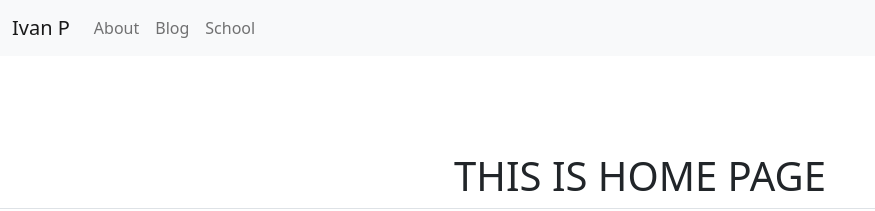
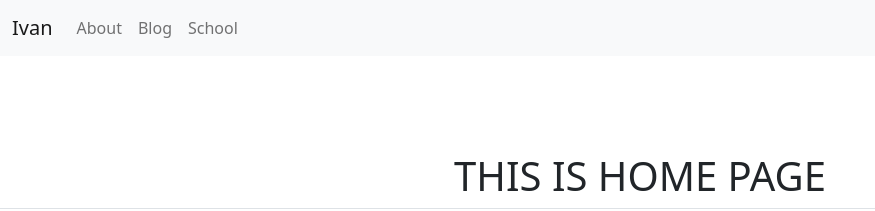
Before and after one commit to orange-my-cat/orange-my-cat.github.io, a Jekyll site: the page built from pages/index.html, in a window 1280 px wide. Shown: the top 211 px of the page, without its empty margins (0-875 px from the left). Built offline with Jekyll 4.4.1, drawn with Linux system fonts in a browser that asks for light colours.

```diff
--- a/_config.yml
+++ b/_config.yml
@@ -1,7 +1,7 @@
-title: Ivan P
+title: Ivan
 
 description: >-
-  This is the description of my website.
+  Ex Nihilo Nihil Fit
 
 baseurl: ""
 url: "https://orange-my-cat.github.io/"
--- a/_includes/header.html
+++ b/_includes/header.html
@@ -10,31 +10,9 @@
             <div class="collapse navbar-collapse" id="navbarSupportedContent">
                 <ul class="navbar-nav me-auto mb-2 mb-lg-0">
                     {% for link in site.data.navigation %}
-                    {% if link.sublinks %}
-                    <li class="nav-item dropdown">
-                        <a href="{{ site.url }}{{ site.baseurl }}{{ link.url }}" class="nav-link dropdown-toggle"
-                            id="navbarDropdown" role="button" data-bs-toggle="dropdown" aria-expanded="false">{{
-                            link.title }}</a>
-                        <ul class="dropdown-menu" aria-labelledby="navbarDropdown">
-                            {% for sublink in link.sublinks %}
-                            {% if sublink.title == 'separator' %}
-                            <li>
-                                <hr class="dropdown-divider">
-                            </li>
-                            {% else %}
-                            <li>
-                                <a class="dropdown-item" href="{{ site.url }}{{ site.baseurl }}{{ sublink.url }}">{{
-                                    sublink.title }}</a>
-                            </li>
-                            {% endif %}
-                            {% endfor %}
-                        </ul>
-                    </li>
-                    {% else %}
                     <li class="nav-item">
                         <a class="nav-link" href="{{ site.url }}{{ site.baseurl }}{{ link.url }}">{{ link.title }}</a>
                     </li>
-                    {% endif %}
                     {% endfor %}
                 </ul>
             </div>
--- a/pages/404.html
+++ b/pages/404.html
@@ -1,6 +1,7 @@
 ---
+layout: default
+title: Lost in 404
 permalink: /404.html
-layout: default
 ---
 
 <div class="container">
```
